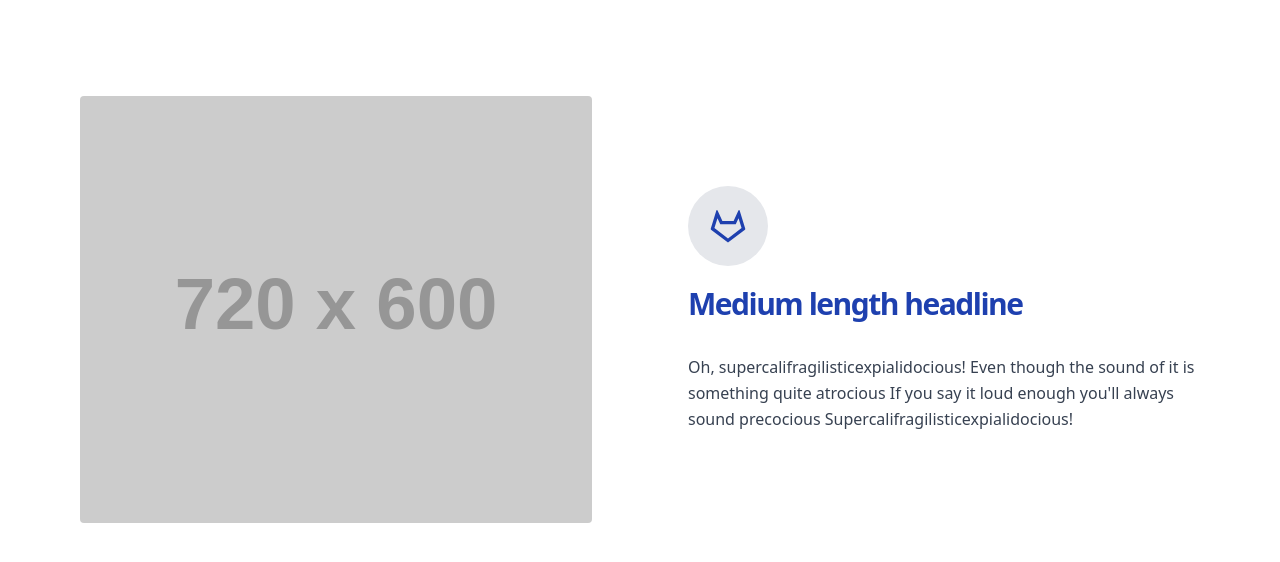
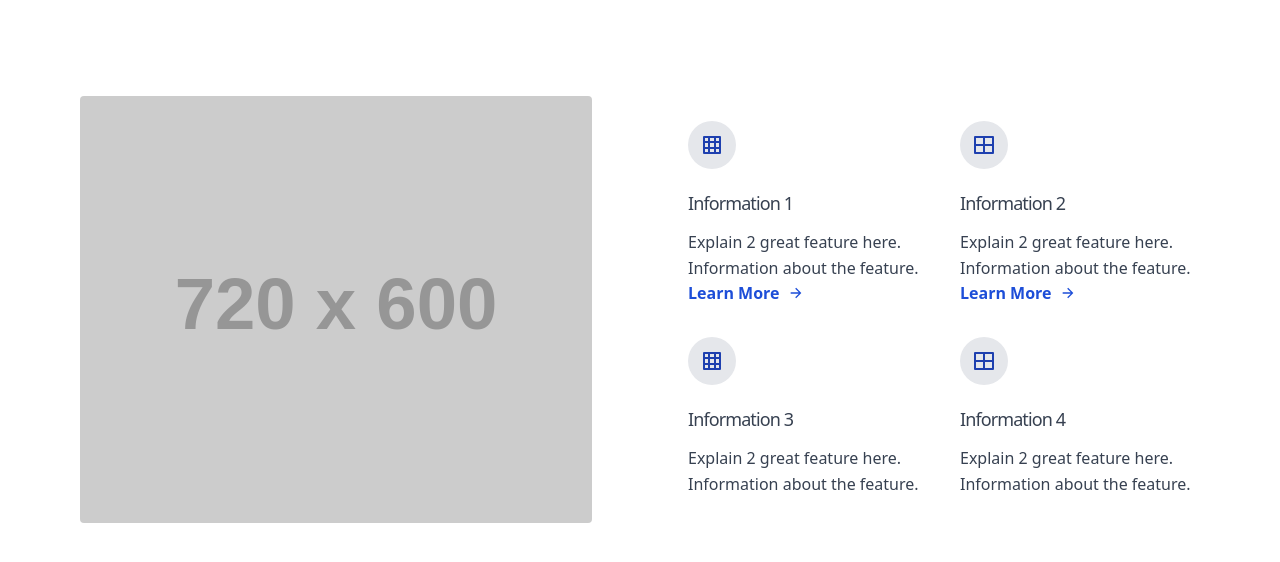
Before and after one commit to joypoddar/wicked-vue, a Vue app: page / in a window 1280 px wide. Shown: the top 562 px of the page. Built offline with nearby package versions, Linux system fonts and the light colour scheme.

Commit message:
feat: right header 11

```diff
--- a/src/App.vue
+++ b/src/App.vue
@@ -1,9 +1,9 @@
 <template>
-  <RightHeader10 />
+  <RightHeader11 />
 </template>
 
 <script setup>
-import RightHeader10 from "./components/01-right-header/RightHeader10.vue";
+import RightHeader11 from "./components/01-right-header/RightHeader11.vue";
 // This starter template is using Vue 3 experimental <script setup> SFCs
 // Check out https://github.com/vuejs/rfcs/blob/script-setup-2/active-rfcs/0000-script-setup.md
 </script>
--- /dev/null
+++ b/src/components/01-right-header/RightHeader11.vue
@@ -0,0 +1,185 @@
+<template>
+  <section class="text-gray-700 body-font">
+    <div
+      class="container flex flex-col items-center px-5 py-16 mx-auto lg:px-20 lg:py-24 md:flex-row"
+    >
+      <div class="w-5/6 mb-10 lg:max-w-lg lg:w-full md:w-1/2 md:mb-0">
+        <img
+          class="object-cover object-center rounded"
+          alt="hero"
+          src="https://dummyimage.com/720x600/F3F4F7/8693ac"
+        />
+      </div>
+      <div
+        class="flex flex-col items-center text-center lg:flex-grow md:w-1/2 lg:pl-24 md:pl-16 md:items-start md:text-left"
+      >
+        <div class="flex flex-wrap -mx-4 -mt-4 -mb-10 sm:-m-4">
+          <div
+            class="flex flex-col items-center p-4 mb-6 text-center md:w-1/2 md:mb-0 lg:text-left lg:items-start"
+          >
+            <div
+              class="inline-flex items-center justify-center flex-shrink-0 w-12 h-12 mb-5 text-blue-800 bg-gray-200 rounded-full"
+            >
+              <svg
+                class="w-6 h-6"
+                xmlns="http://www.w3.org/2000/svg"
+                viewBox="0 0 24 24"
+                width="18"
+                height="18"
+                fill="currentColor"
+              >
+                <path fill="none" d="M0 0h24v24H0z" />
+                <path
+                  d="M14 10h-4v4h4v-4zm2 0v4h3v-4h-3zm-2 9v-3h-4v3h4zm2 0h3v-3h-3v3zM14 5h-4v3h4V5zm2 0v3h3V5h-3zm-8 5H5v4h3v-4zm0 9v-3H5v3h3zM8 5H5v3h3V5zM4 3h16a1 1 0 0 1 1 1v16a1 1 0 0 1-1 1H4a1 1 0 0 1-1-1V4a1 1 0 0 1 1-1z"
+                />
+              </svg>
+            </div>
+            <div class="flex-grow">
+              <h2
+                class="mb-3 text-lg font-medium tracking-tighter text-gray-700 title-font"
+              >
+                Information 1
+              </h2>
+              <p class="text-base leading-relaxed">
+                Explain 2 great feature here. Information about the feature.
+              </p>
+              <a
+                href="#"
+                class="inline-flex items-center font-semibold text-blue-700 md:mb-2 lg:mb-0 hover:text-blue-400"
+              >
+                Learn More
+
+                <svg
+                  class="w-4 h-4 ml-2"
+                  xmlns="http://www.w3.org/2000/svg"
+                  viewBox="0 0 24 24"
+                  width="20"
+                  height="20"
+                  fill="currentColor"
+                >
+                  <path fill="none" d="M0 0h24v24H0z" />
+                  <path
+                    d="M16.172 11l-5.364-5.364 1.414-1.414L20 12l-7.778 7.778-1.414-1.414L16.172 13H4v-2z"
+                  />
+                </svg>
+              </a>
+            </div>
+          </div>
+          <div
+            class="flex flex-col items-center p-4 mb-6 text-center md:w-1/2 md:mb-0 lg:text-left lg:items-start"
+          >
+            <div
+              class="inline-flex items-center justify-center flex-shrink-0 w-12 h-12 mb-5 text-blue-800 bg-gray-200 rounded-full"
+            >
+              <svg
+                class="w-6 h-6"
+                xmlns="http://www.w3.org/2000/svg"
+                viewBox="0 0 24 24"
+                width="18"
+                height="18"
+                fill="currentColor"
+              >
+                <path fill="none" d="M0 0h24v24H0z" />
+                <path
+                  d="M21 3a1 1 0 0 1 1 1v16a1 1 0 0 1-1 1H3a1 1 0 0 1-1-1V4a1 1 0 0 1 1-1h18zM11 13H4v6h7v-6zm9 0h-7v6h7v-6zm-9-8H4v6h7V5zm9 0h-7v6h7V5z"
+                />
+              </svg>
+            </div>
+            <div class="flex-grow">
+              <h2
+                class="mb-3 text-lg font-medium tracking-tighter text-gray-700 title-font"
+              >
+                Information 2
+              </h2>
+              <p class="text-base leading-relaxed">
+                Explain 2 great feature here. Information about the feature.
+              </p>
+              <a
+                href="#"
+                class="inline-flex items-center font-semibold text-blue-700 md:mb-2 lg:mb-0 hover:text-blue-400"
+              >
+                Learn More
+
+                <svg
+                  class="w-4 h-4 ml-2"
+                  xmlns="http://www.w3.org/2000/svg"
+                  viewBox="0 0 24 24"
+                  width="20"
+                  height="20"
+                  fill="currentColor"
+                >
+                  <path fill="none" d="M0 0h24v24H0z" />
+                  <path
+                    d="M16.172 11l-5.364-5.364 1.414-1.414L20 12l-7.778 7.778-1.414-1.414L16.172 13H4v-2z"
+                  />
+                </svg>
+              </a>
+            </div>
+          </div>
+          <div
+            class="flex flex-col items-center p-4 mb-6 text-center md:w-1/2 md:mb-0 lg:text-left lg:items-start"
+          >
+            <div
+              class="inline-flex items-center justify-center flex-shrink-0 w-12 h-12 mb-5 text-blue-800 bg-gray-200 rounded-full"
+            >
+              <svg
+                class="w-6 h-6"
+                xmlns="http://www.w3.org/2000/svg"
+                viewBox="0 0 24 24"
+                width="18"
+                height="18"
+                fill="currentColor"
+              >
+                <path fill="none" d="M0 0h24v24H0z" />
+                <path
+                  d="M14 10h-4v4h4v-4zm2 0v4h3v-4h-3zm-2 9v-3h-4v3h4zm2 0h3v-3h-3v3zM14 5h-4v3h4V5zm2 0v3h3V5h-3zm-8 5H5v4h3v-4zm0 9v-3H5v3h3zM8 5H5v3h3V5zM4 3h16a1 1 0 0 1 1 1v16a1 1 0 0 1-1 1H4a1 1 0 0 1-1-1V4a1 1 0 0 1 1-1z"
+                />
+              </svg>
+            </div>
+            <div class="flex-grow">
+              <h2
+                class="mb-3 text-lg font-medium tracking-tighter text-gray-700 title-font"
+              >
+                Information 3
+              </h2>
+              <p class="text-base leading-relaxed">
+                Explain 2 great feature here. Information about the feature.
+              </p>
+            </div>
+          </div>
+          <div
+            class="flex flex-col items-center p-4 mb-6 text-center md:w-1/2 md:mb-0 lg:text-left lg:items-start"
+          >
+            <div
+              class="inline-flex items-center justify-center flex-shrink-0 w-12 h-12 mb-5 text-blue-800 bg-gray-200 rounded-full"
+            >
+              <svg
+                class="w-6 h-6"
+                xmlns="http://www.w3.org/2000/svg"
+                viewBox="0 0 24 24"
+                width="18"
+                height="18"
+                fill="currentColor"
+              >
+                <path fill="none" d="M0 0h24v24H0z" />
+                <path
+                  d="M21 3a1 1 0 0 1 1 1v16a1 1 0 0 1-1 1H3a1 1 0 0 1-1-1V4a1 1 0 0 1 1-1h18zM11 13H4v6h7v-6zm9 0h-7v6h7v-6zm-9-8H4v6h7V5zm9 0h-7v6h7V5z"
+                />
+              </svg>
+            </div>
+            <div class="flex-grow">
+              <h2
+                class="mb-3 text-lg font-medium tracking-tighter text-gray-700 title-font"
+              >
+                Information 4
+              </h2>
+              <p class="text-base leading-relaxed">
+                Explain 2 great feature here. Information about the feature.
+              </p>
+            </div>
+          </div>
+        </div>
+      </div>
+    </div>
+  </section>
+</template>
```
